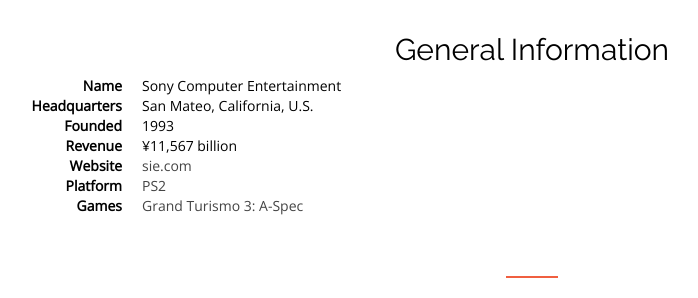
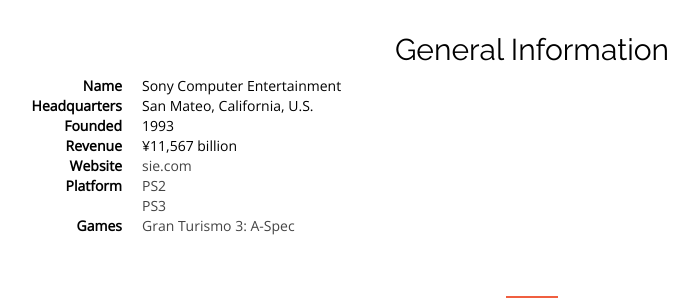
Before and after one commit to iShinta/cs329ee-finalflask, a Flask app: page /publishers/sony in a window 1280 px wide; the page is wider, and only the part inside the window is pictured. Shown: the part 341-639 px from the top of that part, without its empty margins (108-806 px from the left). Run offline with Flask 2, Linux system fonts and the light colour scheme; some libraries are stand-ins or nearby versions.

Commit message:
fixing link bugs

```diff
--- a/app.py
+++ b/app.py
@@ -54,8 +54,8 @@ def finalfantasyviii():
 def grandtheftautov():
 	return render_template('/games/grand-theft-auto-v.html')
 
-@app.route('/games/grand-turismo-3-a-spec')
-def grandturismo3aspec():
+@app.route('/games/gran-turismo-3-a-spec')
+def granturismo3aspec():
 	return render_template('/games/grand-turismo-3-a-spec.html')
 
 @app.route('/games/just-dance-3')
--- a/templates/games/grand-turismo-3-a-spec.html
+++ b/templates/games/grand-turismo-3-a-spec.html
@@ -33,7 +33,7 @@
   </div>
   <hr>
   <div id="body">
-    <h1>Grand Turismo 3: A-Spec</h1>
+    <h1>Gran Turismo 3: A-Spec</h1>
     <div class="container">
       <div class="row">
         <div class="col-lg-12">
@@ -42,7 +42,7 @@
             <dt>Title</dt>
             <dd>Gran Turismo 3: A-Spec</dd>
             <dt>Platform</dt>
-            <dd><a href={{ url_for('ps2') }}>Playstation 2</a></dd>
+            <dd><a href={{ url_for('ps3') }}>Playstation 3</a></dd>
             <dt>Year of release</dt>
             <dd>2001</dd>
             <dt>Genre</dt>
--- a/templates/platforms/ps3.html
+++ b/templates/platforms/ps3.html
@@ -61,7 +61,7 @@
             <dd>80 million</dd>
             <dt>Best-selling games</dt>
             <dd><a href={{ url_for('grandtheftautov') }}>Grand Theft Auto V</a>: 20 million</dd>
-            <dd><a href={{ url_for('grandturismo3aspec') }}>Gran Turismo 3</a>: 11.9 million</dd>
+            <dd><a href={{ url_for('granturismo3aspec') }}>Gran Turismo 3</a>: 11.9 million</dd>
             <dt>Publisher</dt>
             <dd><a href={{ url_for('taketwointeractive') }}>Take Two Interactive</a></dd>
             <dd><a href={{ url_for('sony') }}>Sony Computer Entertainment</a></dd>
--- a/templates/platforms/wii.html
+++ b/templates/platforms/wii.html
@@ -60,7 +60,7 @@
             <dt>Units sold</dt>
             <dd>101.63 million</dd>
             <dt>Best-selling games</dt>
-            <dd><a href={{ url_for('wii sports') }}>Wii Sports</a>: 82.78 million</dd>
+            <dd><a href={{ url_for('wiisports') }}>Wii Sports</a>: 82.78 million</dd>
             <dd><a href={{ url_for('mariokartwii') }}>Mario Kart Wii</a>: 36.75 million</dd>
             <dt>Publisher</dt>
             <dd><a href={{ url_for('nintendo') }}>Nintendo</a></dd>
--- a/templates/publishers/sony.html
+++ b/templates/publishers/sony.html
@@ -51,8 +51,9 @@
             <dd><a href="http://www.sie.com/en/index.html">sie.com</a></dd>
             <dt>Platform</dt>
             <dd><a href={{ url_for('ps2') }}>PS2</a></dd>
+            <dd><a href={{ url_for('ps3') }}>PS3</a></dd>
             <dt>Games</dt>
-            <dd><a href={{ url_for('grandturismo3aspec') }}>Grand Turismo 3: A-Spec</a></dd>
+            <dd><a href={{ url_for('granturismo3aspec') }}>Gran Turismo 3: A-Spec</a></dd>
           </dl>
         </div>
       </div>
```
